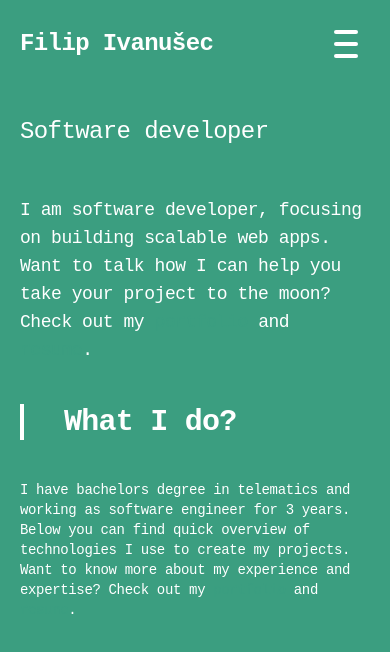
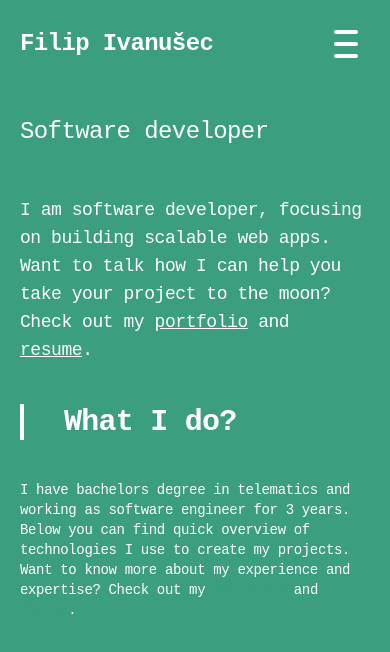
Before and after one commit to lomifile/portfolio-v3, a React (Vite) app: page / in a window 390 px wide. Shown: the top 652 px of the page. Built offline with nearby package versions, Linux system fonts and the light colour scheme.

Commit message:
fix: fix text

```diff
--- a/src/header/header.tsx
+++ b/src/header/header.tsx
@@ -77,14 +77,14 @@ export function Header() {
           I am software developer, focusing on building scalable web apps. Want
           to talk how I can help you take your project to the moon? Check out my{" "}
           <span
-            className="underline text-primary hover:cursor-pointer"
+            className="underline text-white lg:text-primary hover:cursor-pointer"
             onClick={() => scrollToSection("projects")}
           >
             portfolio
           </span>{" "}
           and{" "}
           <span
-            className="underline text-primary hover:cursor-pointer"
+            className="underline text-white lg:text-primary hover:cursor-pointer"
             onClick={() => scrollToSection("resume")}
           >
             resume
```
